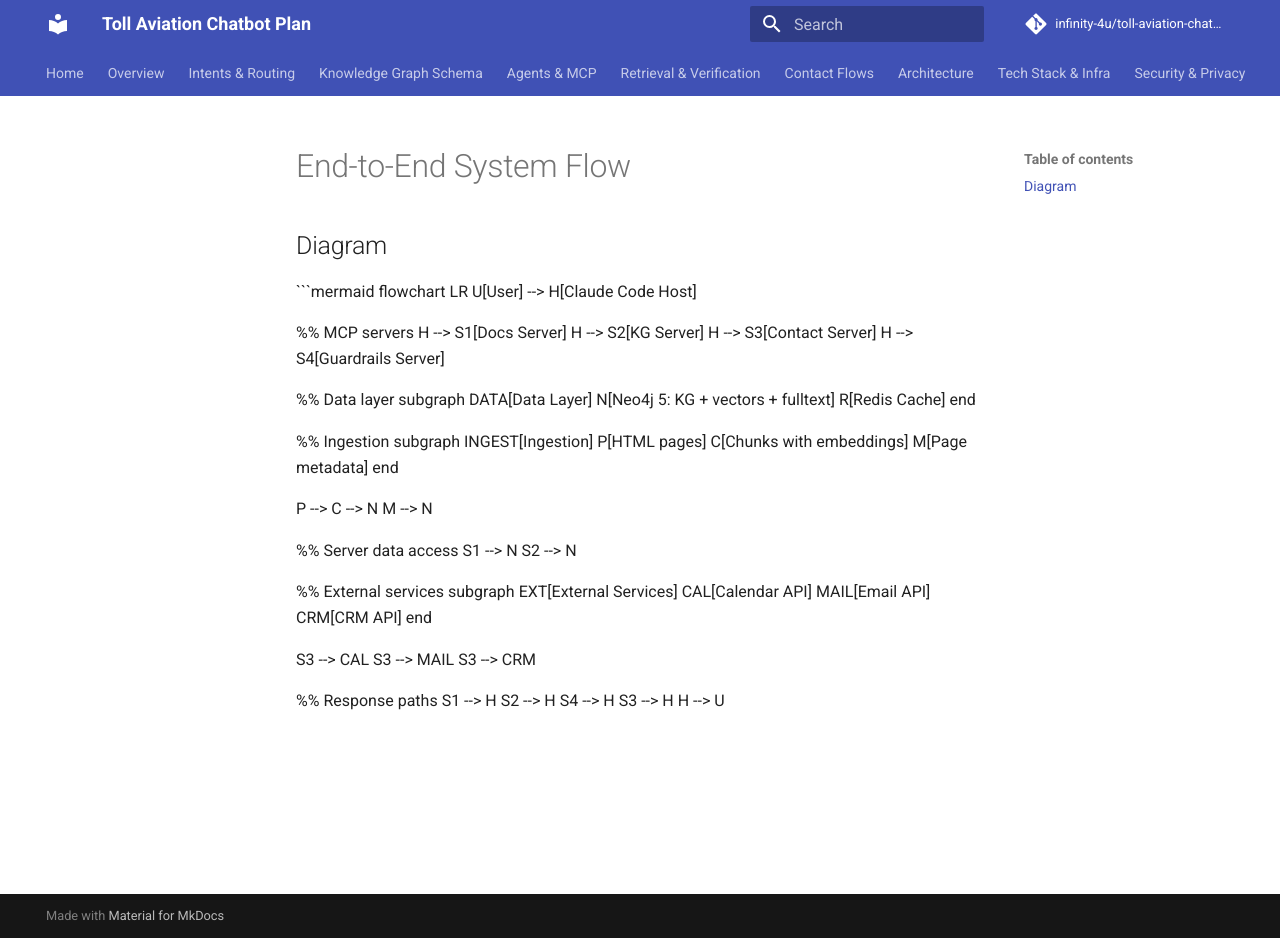
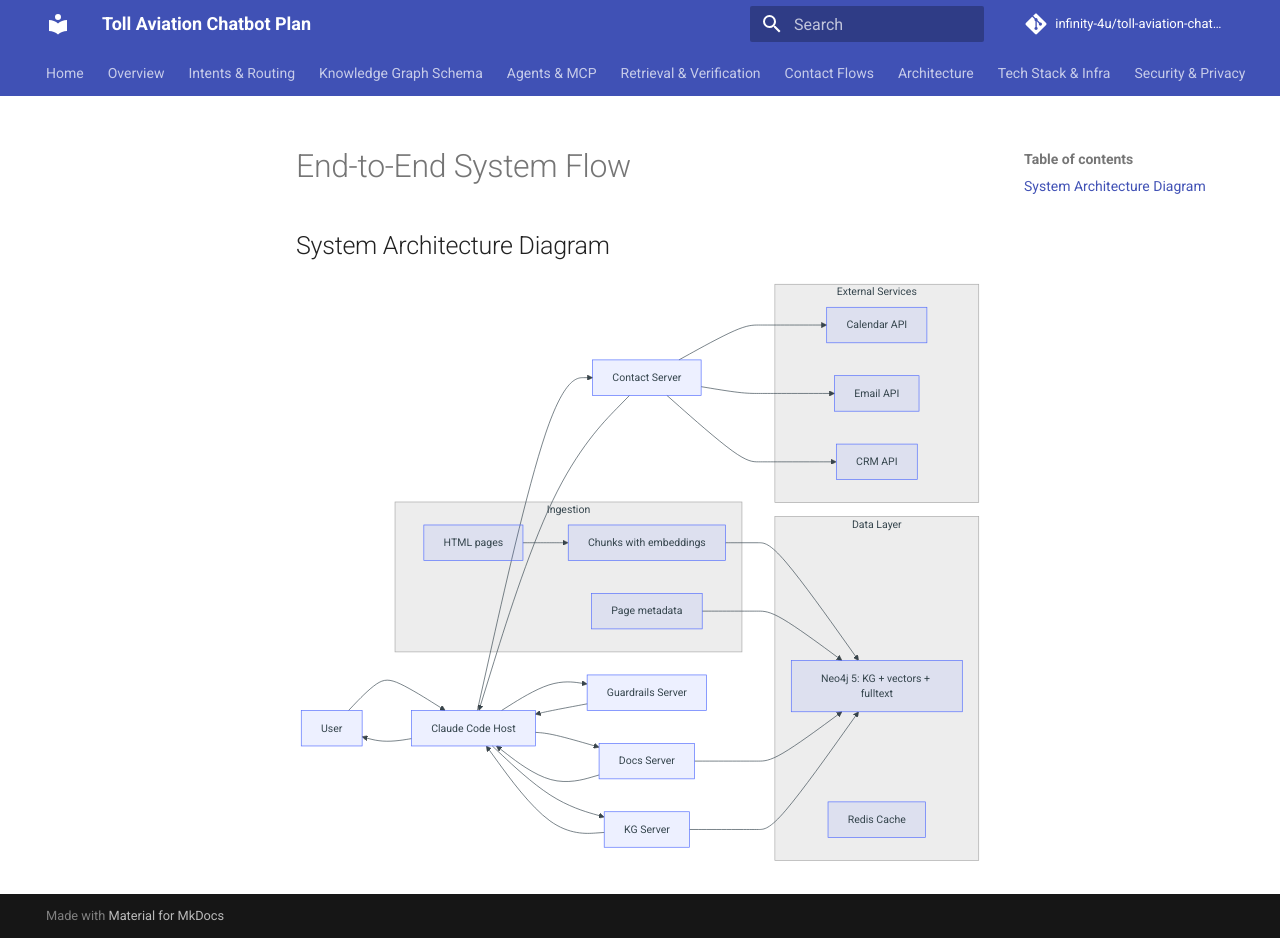
Before and after one commit to infinity-4u/toll-aviation-chatbot-plan, an MkDocs documentation site: the page built from docs/60-architecture/system-flow.md, in a window 1280 px wide and 938 px high. Built offline with MkDocs 1.6.1 and Material for MkDocs 9.7.7, drawn with Linux system fonts in a browser that asks for light colours; comment, search, counter and statistics services are not loaded.

Commit message:
Update system-flow.md

````diff
--- a/docs/60-architecture/system-flow.md
+++ b/docs/60-architecture/system-flow.md
@@ -1,50 +1,43 @@
 # End-to-End System Flow
 
-## Diagram
+## System Architecture Diagram
 ```mermaid
 flowchart LR
   U[User] --> H[Claude Code Host]
-
   %% MCP servers
   H --> S1[Docs Server]
   H --> S2[KG Server]
   H --> S3[Contact Server]
   H --> S4[Guardrails Server]
-
   %% Data layer
   subgraph DATA[Data Layer]
     N[Neo4j 5: KG + vectors + fulltext]
     R[Redis Cache]
   end
-
   %% Ingestion
   subgraph INGEST[Ingestion]
     P[HTML pages]
     C[Chunks with embeddings]
     M[Page metadata]
   end
-
   P --> C --> N
   M --> N
-
   %% Server data access
   S1 --> N
   S2 --> N
-
   %% External services
   subgraph EXT[External Services]
     CAL[Calendar API]
     MAIL[Email API]
     CRM[CRM API]
   end
-
   S3 --> CAL
   S3 --> MAIL
   S3 --> CRM
-
   %% Response paths
   S1 --> H
   S2 --> H
   S4 --> H
   S3 --> H
   H --> U
+```
````
